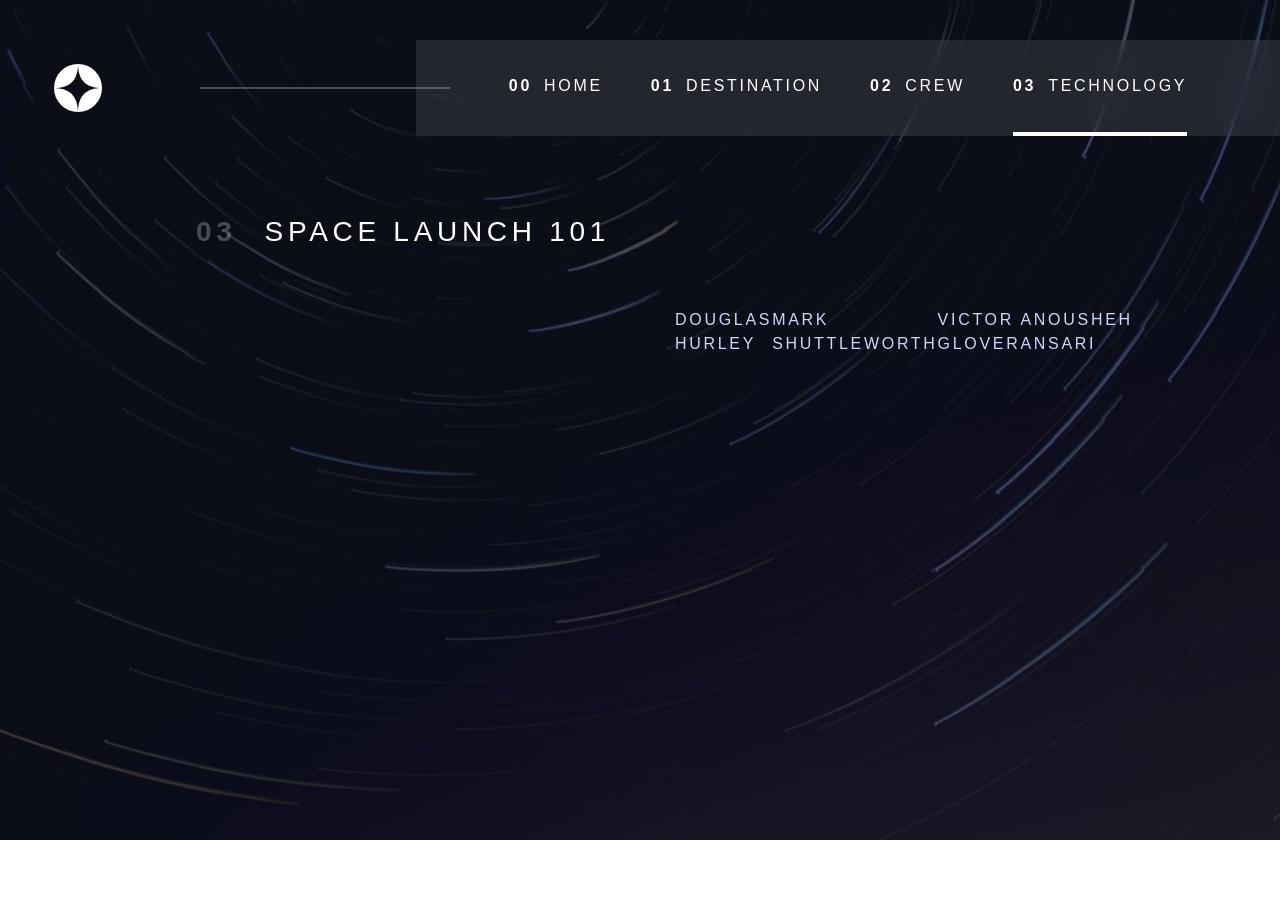
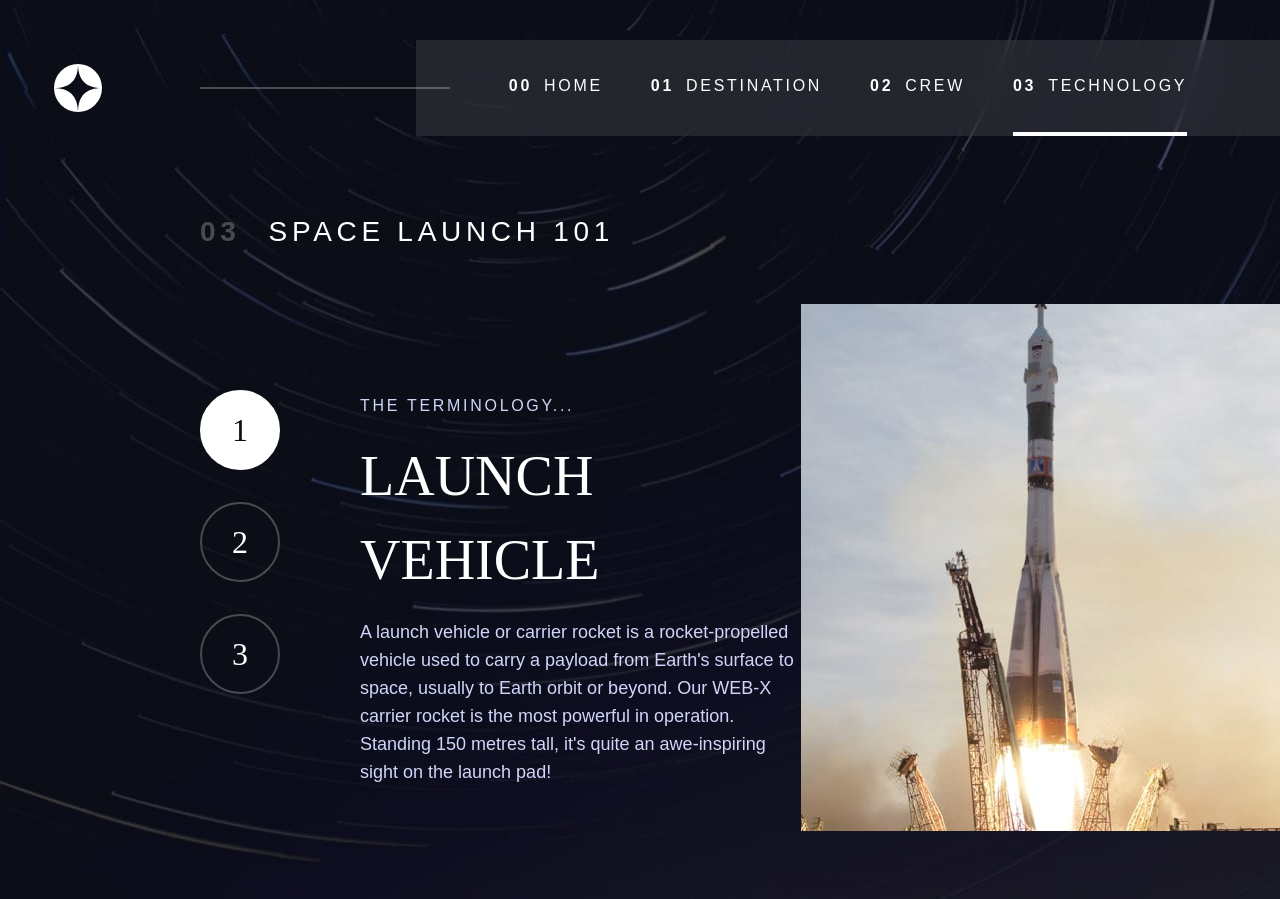
Before and after one commit to Squashim/space-tourism, a Next.js app: page /technology in a window 1280 px wide. Before the commit the page ends 840 px from the top, so only its background shows below. Built offline with nearby package versions, Linux system fonts and the light colour scheme.

Commit message:
Added technology page

```diff
--- a/components/Navbar.js
+++ b/components/Navbar.js
@@ -101,7 +101,7 @@ const Navbar = () => {
 					className={
 						nav
 							? "transition-all duration-300 ease-linear fixed bg-white/10 backdrop-blur-xl font-barlowCondensed z-[1000] top-0 bottom-0 right-0 left-[35%]  h-full"
-							: "transition-all duration-300 ease-linear fixed bg-white/10 backdrop-blur-xl font-barlowCondensed top-0 bottom-0 right-0 left-[100%]"
+							: "z-[1000] transition-all duration-300 ease-linear fixed bg-white/10 backdrop-blur-xl font-barlowCondensed top-0 bottom-0 right-0 left-[100%]"
 					}>
 					<div className='px-6 py-8 flex items-center justify-end'>
 						<Image
--- a/pages/crew.js
+++ b/pages/crew.js
@@ -6,8 +6,8 @@ const Crew = () => {
 	const [currentPerson, setCurrentPerson] = useState(data.crew[0].name);
 
 	return (
-		<div className='w-full transition ease duration-100  xl:px-[10rem]'>
-			<h2 className='text-base text-white uppercase font-barlowCondensed tracking-[2.7px] text-center max-w-[320px] mx-auto xs:mt-10 xs:text-[1.25rem] xs:tracking-[3.3px] xs:text-left xs:max-w-full xl:max-w-[50%] xl:mx-0 xs:pl-9 xl:pl-0 xl:mt-[76px] xl:text-[28px] xl:tracking-[4.7px] mb-8 xl:mb-[48px]'>
+		<div className='w-full transition ease duration-100  xl:pl-[12.5rem]'>
+			<h2 className='xs:mb-[50px] text-base text-white uppercase font-barlowCondensed tracking-[2.7px] text-center max-w-[320px] mx-auto xs:mt-10 xs:text-[1.25rem] xs:tracking-[3.3px] xs:text-left xs:max-w-full xl:max-w-[50%] xl:mx-0 xs:pl-9 xl:pl-0 xl:mt-[76px] xl:text-[28px] xl:tracking-[4.7px] mb-8 xl:mb-[48px]'>
 				<span className='font-bold text-white/25 mr-4 xs:mr-[18px] xl:mr-[28px] '>
 					02
 				</span>
@@ -46,7 +46,7 @@ const Crew = () => {
 								}></div>
 						))}
 					</nav>
-					<div className=' mx-auto xs:max-w-[570px] xl:max-w-full xl:w-full'>
+					<div className=' mx-auto xs:max-w-[570px] xl:mx-0 xl:w-full'>
 						{data.crew.map((person, index) => {
 							if (currentPerson === person.name) {
 								return (
--- a/pages/technology.js
+++ b/pages/technology.js
@@ -1,82 +1,76 @@
+import Image from "next/image";
 import React, { useState } from "react";
+import { useWindowSize } from "../hooks/useWindowSize";
 import data from "../json/data.json";
 
 const Technology = () => {
-	const [currentPerson, setCurrentPerson] = useState(data.crew[0]);
+	const [currentTech, setCurrentTech] = useState(data.technology[0].name);
+	const width = useWindowSize();
 
 	return (
-		<div className='w-full transition ease duration-100 py-2 xl:px-[10rem]'>
-			<h2 className=' text-base text-white uppercase font-barlowCondensed tracking-[2.7px] text-center max-w-[320px] mx-auto xs:mt-10 xs:text-[1.25rem] xs:tracking-[3.3px] xs:text-left xs:max-w-full xs:pl-9 xl:mt-[76px] xl:text-[28px] xl:tracking-[4.7px]'>
+		<div className='w-full transition ease duration-100 py-2 xl:pl-[12.5rem]'>
+			<h2 className=' text-base text-white uppercase font-barlowCondensed tracking-[2.7px] text-center max-w-[320px] mx-auto xs:mt-10 xs:text-[1.25rem] xs:tracking-[3.3px] xs:text-left xs:max-w-full  xl:mt-[76px] xl:text-[28px] xl:tracking-[4.7px]'>
 				<span className='font-bold text-white/25 mr-4 xs:mr-[18px] xl:mr-[28px] '>
 					03
 				</span>
 				space launch 101
 			</h2>
 
-			<div className='flex flex-col xl:flex-row xl:max-w-[1280px] w-full mx-auto'>
-				<div className='flex  justify-center mt-8 mb-6 xs:mt-[3.75rem] xs:mb-12 w-full xl:justify-start xl:pl-16 xl:mt-[97px] '>
-					{data.crew.map((planet, index) => {
-						if (currentPerson === planet.name) {
+			<div className='flex flex-col xl:flex-row w-full xl:items-center '>
+				<div className='relative h-[170px] xs:h-[310px] xl:h-[527px] xl:w-[515px] w-full  my-8 xs:my-[60px] xl:order-2 ml-auto'>
+					{data.technology.map((tech, index) => {
+						if (currentTech === tech.name) {
 							return (
 								<Image
-									src={planet.images.png}
+									src={
+										width >= 1280 ? tech.images.portrait : tech.images.landscape
+									}
 									key={index}
-									alt={`${planet.name} image`}
-									width={width < 600 ? 170 : width >= 1280 ? 445 : 300}
-									height={width < 600 ? 170 : width >= 1280 ? 445 : 300}
+									alt={tech.name}
+									layout='fill'
+									className='object-cover'
 								/>
 							);
 						} else return;
 					})}
 				</div>
-				<div className='flex flex-col xl:max-w-[445px] w-full px-4 xs:px-0'>
-					<nav className='xl:pt-16 py-4 max-w-[320px] xl:max-w-[350px] w-full mx-auto flex uppercase text-blue font-barlowCondensed text-sm items-center justify-between xs:text-base xl:mx-0'>
-						{data.crew.map((planet, index) => (
+				<div className='flex flex-col   px-4 xs:px-0 xl:flex-row'>
+					<nav className='  max-w-[320px] mx-auto flex items-center justify-center  xl:mx-0 gap-4 xl:gap-8 xl:flex-col xl:items-start xl:justify-start pt-10'>
+						{data.technology.map((tech, index) => (
 							<div
+								onClick={() => setCurrentTech(tech.name)}
 								key={index}
 								className={
-									currentPerson === planet.name
-										? "text-white border-b-[3px] pb-2  xl:pb-3 ease duration-200 transition tracking-[2.3px] xs:tracking-[2.7px]"
-										: "pb-2 xl:pb-3 hover:border-b-white/50 border-b-[3px] border-transparent ease duration-200 transition tracking-[2.3px] xs:tracking-[2.7px]"
+									currentTech === tech.name
+										? "flex items-center justify-center w-[40px] xs:w-[60px] xl:w-[80px] aspect-square rounded-full bg-white cursor-pointer border-2 border-white"
+										: "flex items-center justify-center w-[40px] xs:w-[60px] xl:w-[80px] aspect-square rounded-full bg-transparent cursor-pointer border-2 border-white/25 hover:bg-white/10"
 								}>
 								<p
-									onClick={() => setcurrentPerson(planet.name)}
-									className='cursor-pointer'>
-									{planet.name}
+									className={
+										currentTech === tech.name
+											? "text-dark font-bellefair text-center text-base xs:text-[1.5rem] xl:text-[2rem]"
+											: "text-white font-bellefair text-center text-base xs:text-[1.5rem] xl:text-[2rem]"
+									}>
+									{index + 1}
 								</p>
 							</div>
 						))}
 					</nav>
-					<div className='max-w-[320px] mx-auto xs:max-w-[570px]  '>
-						{data.crew.map((planet, index) => {
-							if (currentPerson === planet.name) {
+					<div className=' mx-auto xs:max-w-[570px] xl:max-w-full xl:w-full mt-[26px] xs:mt-[44px] xl:ml-[80px]'>
+						{data.technology.map((tech, index) => {
+							if (currentTech === tech.name) {
 								return (
 									<div key={index}>
-										<h1 className='font-bellefair text-center text-white text-[3.5rem] xs:text-[5rem] uppercase xs:pt-2 xl:text-[6.25rem] xl:text-left'>
-											{planet.name}
+										<p className=' font-barlowCondensed text-center text-blue text-sm uppercase tracking-[2.3px] xs:text-base xs:tracking-[2.7px] xl:text-left'>
+											The terminology...
+										</p>
+										<h1 className='font-bellefair text-white text-center text-[1.5rem] uppercase my-4 xl:mt-4 xs:text-[40px] xl:text-[56px] xl:text-left'>
+											{tech.name}
 										</h1>
-										<p className='font-barlow text-blue text-center text-[15px] xs:text-base leading-6 xs:leading-7 xl:text-lg xl:leading-8 xl:text-left'>
-											{planet.description}
+
+										<p className='xl:max-w-[450px] text-[15px] text-blue font-barlow text-center leading-[25px] xs:text-base xs:leading-[28px] xl:text-[18px] xl:text-left'>
+											{tech.description}
 										</p>
-										<div className='w-full bg-[#383b4b] h-[1px] my-8 xs:mt-12'></div>
-										<div className='flex flex-col xs:flex-row  xs:justify-around xl:justify-start xl:gap-[80px]'>
-											<div className='flex flex-col gap-3 mb-8'>
-												<h2 className='text-blue uppercase font-barlow text-sm text-center xl:text-left '>
-													avg. distance
-												</h2>
-												<p className='text-white uppercase font-bellefair text-[28px] text-center xl:text-left'>
-													{planet.distance}
-												</p>
-											</div>
-											<div className='flex flex-col gap-3'>
-												<h2 className='text-blue uppercase font-barlow text-sm text-center xl:text-left'>
-													est. travel time
-												</h2>
-												<p className='text-white uppercase font-bellefair text-[28px] text-center xl:text-left'>
-													{planet.travel}
-												</p>
-											</div>
-										</div>
 									</div>
 								);
 							} else return;
```
